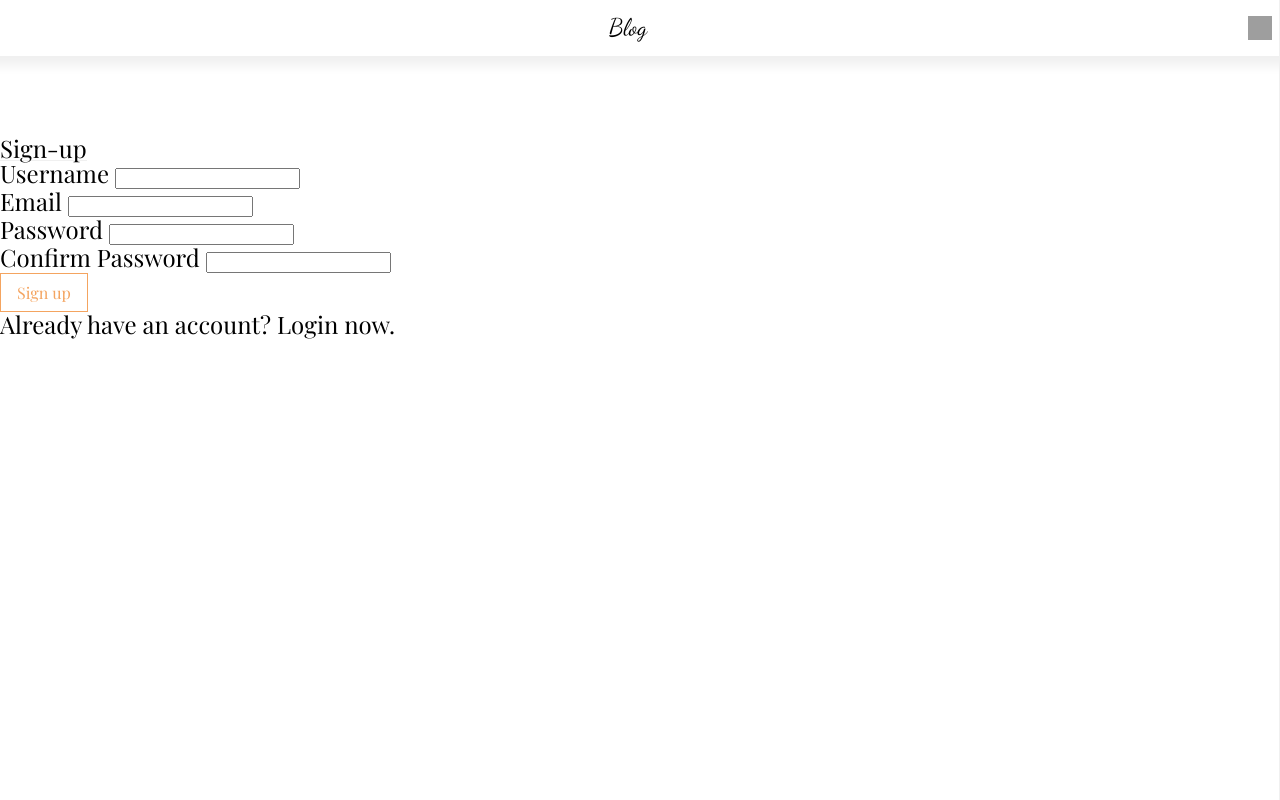
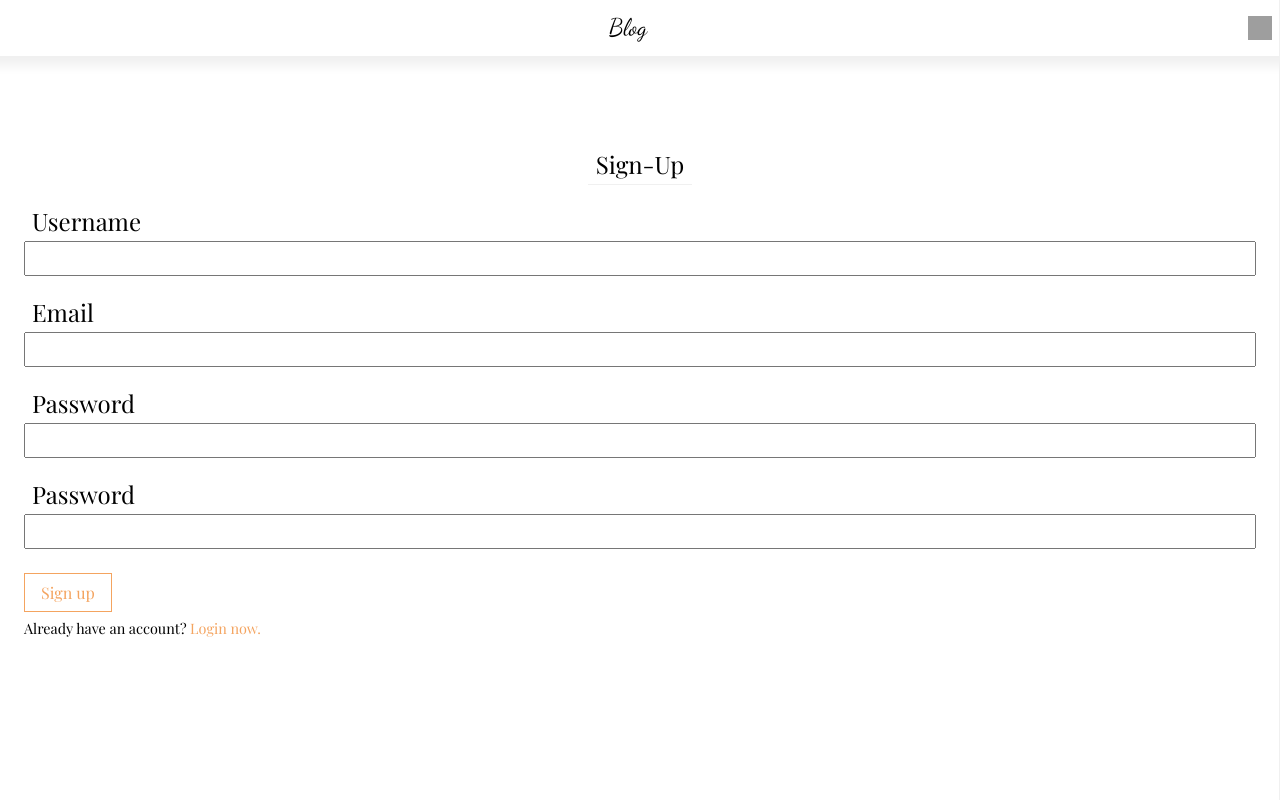
Before and after one commit to Code-Institute-Submissions/blog-1, a Flask app: page /register in a window 1280 px wide. Run offline with Flask 2, Linux system fonts and the light colour scheme; some libraries are stand-ins or nearby versions; grey boxes are pictures that could not be loaded.

Commit message:
Updated registration form design.

```diff
--- a/blog/static/styles/form.css
+++ b/blog/static/styles/form.css
@@ -29,3 +29,11 @@
     font-size: .9rem;
     color: #DC143C;
 }
+
+.form-message {
+    font-size: .9rem;
+}
+
+.form-message a {
+    color: #F4A460;
+}
--- a/blog/templates/users/login.html
+++ b/blog/templates/users/login.html
@@ -36,7 +36,10 @@
                 {% endif %}
             </div>
         </fieldset>
-        {{ form.submit(class="form-button btn") }}
+        <div>
+            {{ form.submit(class="form-button btn") }}
+        </div>
+        <span class="form-message padding margin">Dont have an account? <a href="{{ url_for('users.register') }}">Sign-up now.</a></span>
     </form>
 </div>
 {% endblock content %}
--- a/blog/templates/users/register.html
+++ b/blog/templates/users/register.html
@@ -2,76 +2,72 @@
 
 {% block content %}
 <!-- Register Form -->
-<div class="container register-form">
-    <div class="row">
-        <div class="col-md-4 mx-auto">
-            <form method="POST" action="/register">
+<div class="form padding">
+    <form method="POST" action="">
         {{ form.hidden_tag() }}
-                <fieldset class="form-group">
-                    <legend class="text-center border-bottom mb-3 pb-3">Sign-up</legend>
-                    <div class="form-group">
-                        {{ form.username.label(class="form-control-label") }}
+        <fieldset class="padding">
+            <legend class="form-legend border-bottom padding">Sign-Up</legend>
+            <div class="form-fieldgroup padding">
+                {{ form.username.label(class="form-field-label padding") }}
                 <!-- Display any error occured during data validation. -->
                 {% if form.username.errors %}
-                        {{ form.username(class="form-control is-invalid") }}
-                        <div class="invalid-feedback">
+                {{ form.username(class="form-field-error padding") }}
+                <div class="form-error">
                     {% for error in form.username.errors %}
-                            <span>{{ error }}</span>
+                    <span class="form-error-message">{{ error }}</span>
                     {% endfor %}
                 </div>
                 {% else %}
-                        {{ form.username(class="form-control") }}
+                {{ form.username(class="form-field padding") }}
                 {% endif %}
             </div>
-                    <div class="form-group">
-                        {{ form.email.label(class="form-control-label") }}
+            <div class="form-fieldgroup padding">
+                {{ form.email.label(class="form-field-label padding") }}
                 <!-- Display any error occured during data validation. -->
                 {% if form.email.errors %}
-                        {{ form.email(class="form-control is-invalid") }}
-                        <div class="invalid-feedback">
+                {{ form.email(class="form-field-error padding") }}
+                <div class="form-error">
                     {% for error in form.email.errors %}
-                            <span>{{ error }}</span>
+                    <span class="form-error-message">{{ error }}</span>
                     {% endfor %}
                 </div>
                 {% else %}
-                        {{ form.email(class="form-control") }}
+                {{ form.email(class="form-field padding") }}
                 {% endif %}
             </div>
-                    <div class="form-group">
-                        {{ form.password.label(class="form-control-label") }}
+            <div class="form-fieldgroup padding">
+                {{ form.password.label(class="form-field-label padding") }}
                 <!-- Display any error occured during data validation. -->
                 {% if form.password.errors %}
-                        {{ form.password(class="form-control is-invalid") }}
-                        <div class="invalid-feedback">
+                {{ form.password(class="form-field-error padding") }}
+                <div class="form-error">
                     {% for error in form.password.errors %}
-                            <span>{{ error }}</span>
+                    <span class="form-error-message">{{ error }}</span>
                     {% endfor %}
                 </div>
                 {% else %}
-                        {{ form.password(class="form-control") }}
+                {{ form.password(class="form-field padding") }}
                 {% endif %}
             </div>
-                    <div class="form-group">
-                        {{ form.confirm_password.label(class="form-control-label") }}
+            <div class="form-fieldgroup padding">
+                {{ form.password.label(class="form-field-label padding") }}
                 <!-- Display any error occured during data validation. -->
                 {% if form.confirm_password.errors %}
-                        {{ form.confirm_password(class="form-control is-invalid") }}
-                        <div class="invalid-feedback">
+                {{ form.confirm_password(class="form-field-error padding") }}
+                <div class="form-error">
                     {% for error in form.confirm_password.errors %}
-                            <span>{{ error }}</span>
+                    <span class="form-error-message">{{ error }}</span>
                     {% endfor %}
                 </div>
                 {% else %}
-                        {{ form.confirm_password(class="form-control") }}
+                {{ form.confirm_password(class="form-field padding") }}
                 {% endif %}
             </div>
         </fieldset>
-                <div class="form-group">
-                    {{ form.submit(class="btn btn-outline-info") }}
+        <div>
+            {{ form.submit(class="form-button btn") }}
         </div>
+        <span class="form-message padding margin">Already have an account? <a href="{{ url_for('users.login') }}">Login now.</a></span>
     </form>
-            <span><small>Already have an account? <a href="{{ url_for('users.login') }}">Login now.</a></small></span>
-        </div>
-    </div>
 </div>
 {% endblock content %}
```
Lines whose indentation alone changed are shown as unchanged.
